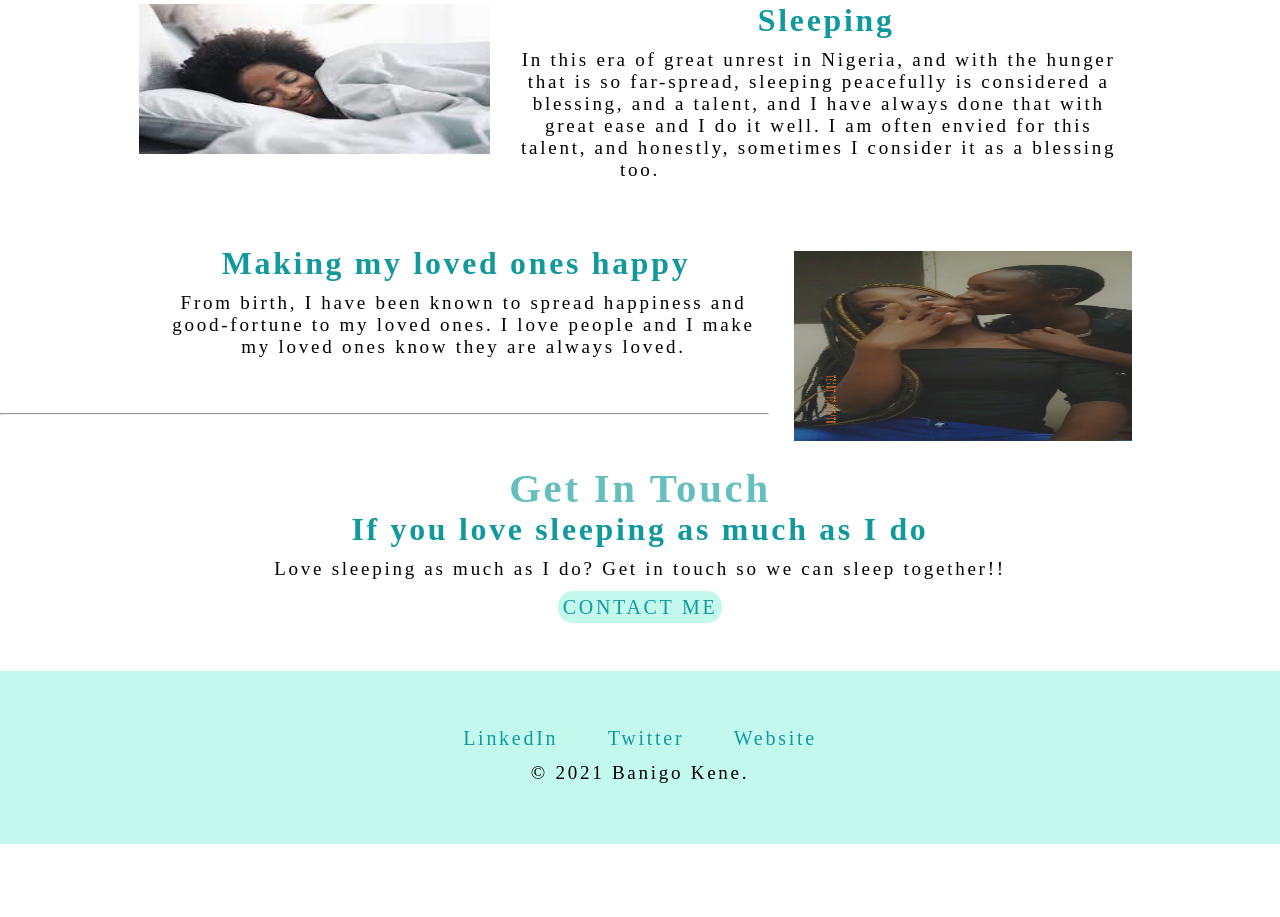
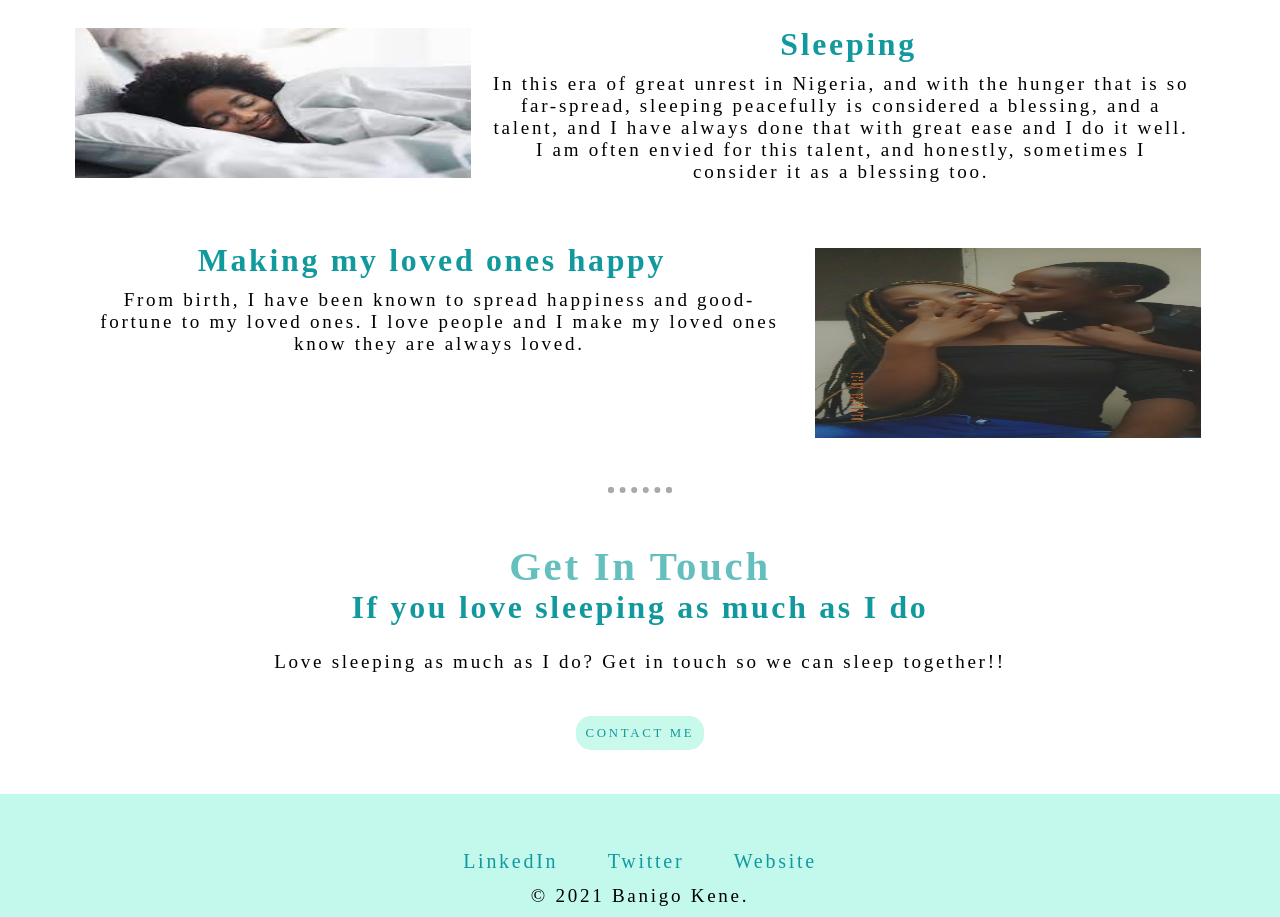
Before and after one commit to kenebebh/my-first-site, a plain HTML site: page index.html in a window 1280 px wide. Shown: the part 1143-2060 px from the top of the page. Before the commit the page ends 1987 px from the top, so only its background shows below. Drawn offline with Linux system fonts and the light colour scheme; a web font is replaced by a local one.

Commit message:
updated css again

```diff
--- a/angela_css/mypage.css
+++ b/angela_css/mypage.css
@@ -19,17 +19,31 @@ p{
     padding: 10px 15px;
 }
 #row1{
+    height: 100%;
     padding: 10px;
 }
 a{
     text-decoration: none;
-    margin: 10px;
+    margin: 20px 10px;
+
+}
+a:hover{
+    color: floralwhite;
+}
+.copyright{
+    margin: 30px auto 0;
+    font-size: 0.8rem;
+    color: coral;
 }
 .btn{
-    background-color: #C3F9ED;
+    background-color: #C9F9EB;
     border-radius: 15px;
-    padding: 5px;
-    font-size: 20px;
+    padding: 10px;
+    font-size: 0.8rem;
+}
+.contact-me p{
+    margin-bottom: 30px;
+    margin-top: 15px;
 
 }
 #row1 img{
@@ -71,15 +85,22 @@ h3, a{
     margin-left: 20px;
 
 }
+hr{
+    border: dotted darkgrey 6px;
+    border-bottom: none;
+    width: 5%;
+    margin: 10px auto;
+}
 .contact-me{
     margin: 50px auto;
 }
 #row2{
     height: 100%;
-    padding: 15px;
+    padding: 10px;
+    height: 14rem;
 }
 .skill-row{
-    width: 80%;
+    width: 90%;
     margin: 30px auto;
 }
 .profile{
@@ -89,7 +110,7 @@ h3, a{
 .bottom-container{
     margin: auto;
     margin-top: 50px;
-    padding: 50px;
+    padding: 50px 50px 0;
     background-color: #C3F9ED;
 }
 .footer-link{
```
